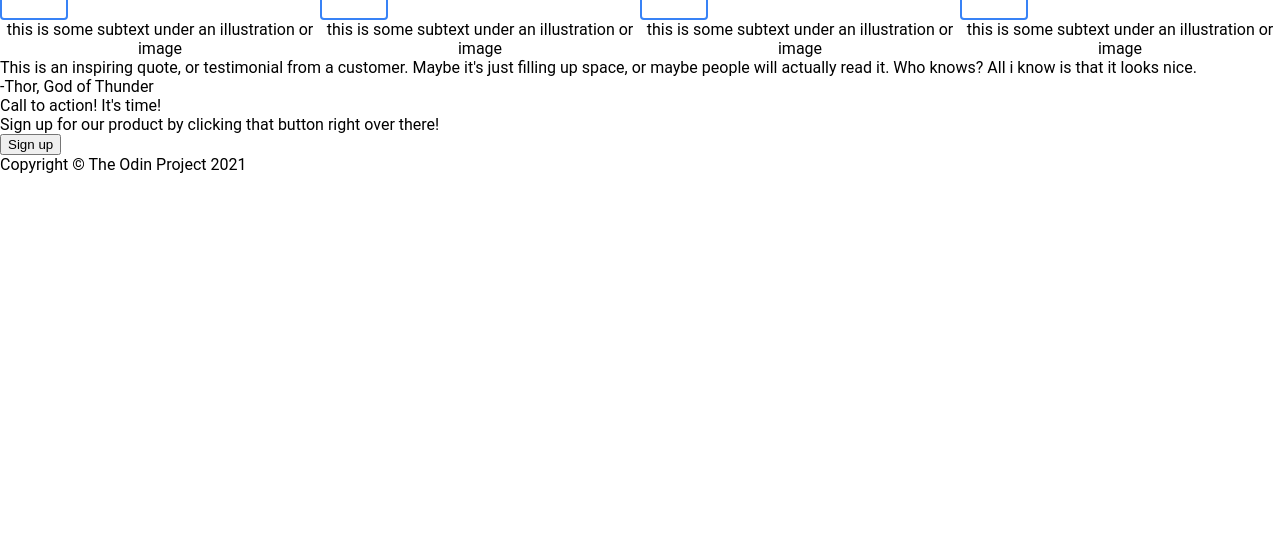
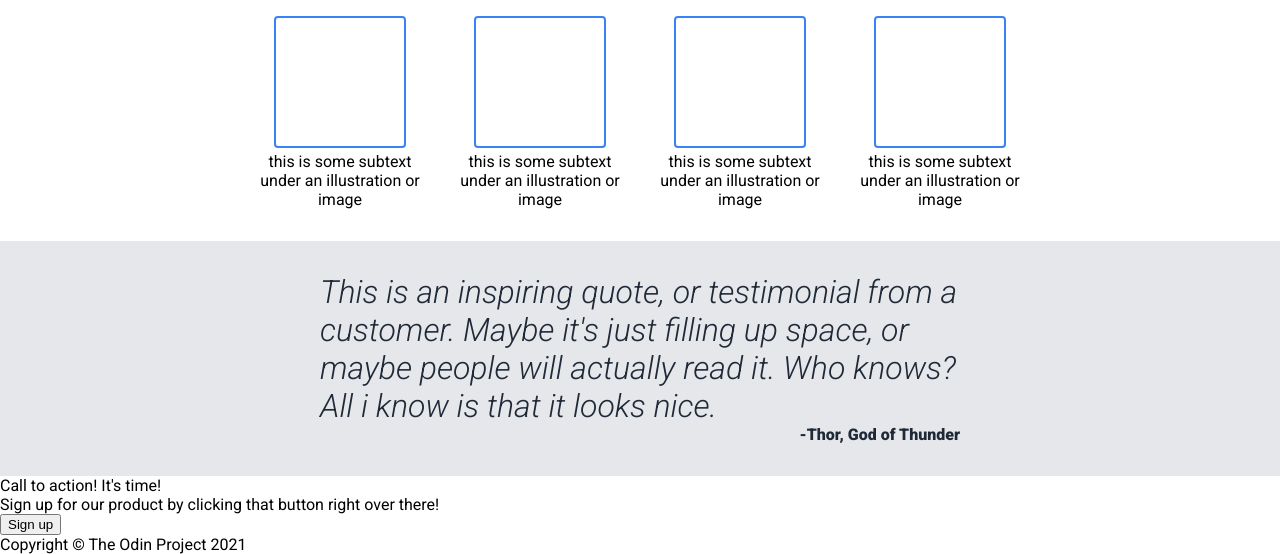
Before and after one commit to beechd/odin-landing-page, a plain HTML site: page index.html in a window 1280 px wide. Shown: the part 515-1069 px from the top of the page. Before the commit the page ends 800 px from the top, so only its background shows below. Drawn offline with Linux system fonts and the light colour scheme.

Commit message:
Add Roboto font with lighter and bolder from Google Fonts
Added Some styles to fixed the alignment of the second section
as the cards weren't aligning correctly. Also added the Roboto font
from Google Fonts to include bolder and lighter forms of the font.

```diff
--- a/index.html
+++ b/index.html
@@ -4,7 +4,11 @@
 <head>
     <meta charset="UTF-8">
     <meta name="viewport" content="width=device-width, initial-scale=1.0">
+    <link rel="stylesheet" href="https://fonts.googleapis.com">
+    <link rel="preconnect" href="https://fonts.gstatic.com" crossorigin>
+    <link href="https://fonts.googleapis.com/css2?family=Roboto:ital,wght@0,300;0,400;0,500;0,900;1,300;1,400;1,500;1,900&display=swap" rel="stylesheet">
     <link rel="stylesheet" href="style.css">
+
     <title>Landing Page</title>
 </head>
 
--- a/style.css
+++ b/style.css
@@ -76,21 +76,43 @@ ul {
 
 .second {
     text-align: center;
+    padding: 0 20%;
+    margin: 32px 0;
 }
 
 .information {
     font-size: 36px;
     font-weight: 900;
     color: #1F2937;
+    margin-bottom: 32px;
 }
 
 .catalog {
     display: flex;
+    gap: 32px;
 }
 
-.card .image{
+.card .image {
+    display: inline-block;
     border: 2px solid #3882F6;
     border-radius: 4px;
-    width: 64px;
-    height: 64px;
+    width: 128px;
+    height: 128px;
 }
+
+.third {
+    padding: 32px 25%;
+    background-color: #E5E7EB;
+    color: #1F2937;
+}
+
+.quote {
+    font-size: 32px;
+    font-style: italic;
+    font-weight: 100;
+}
+
+.attribution {
+    text-align: right;
+    font-weight: bold;
+}
```
